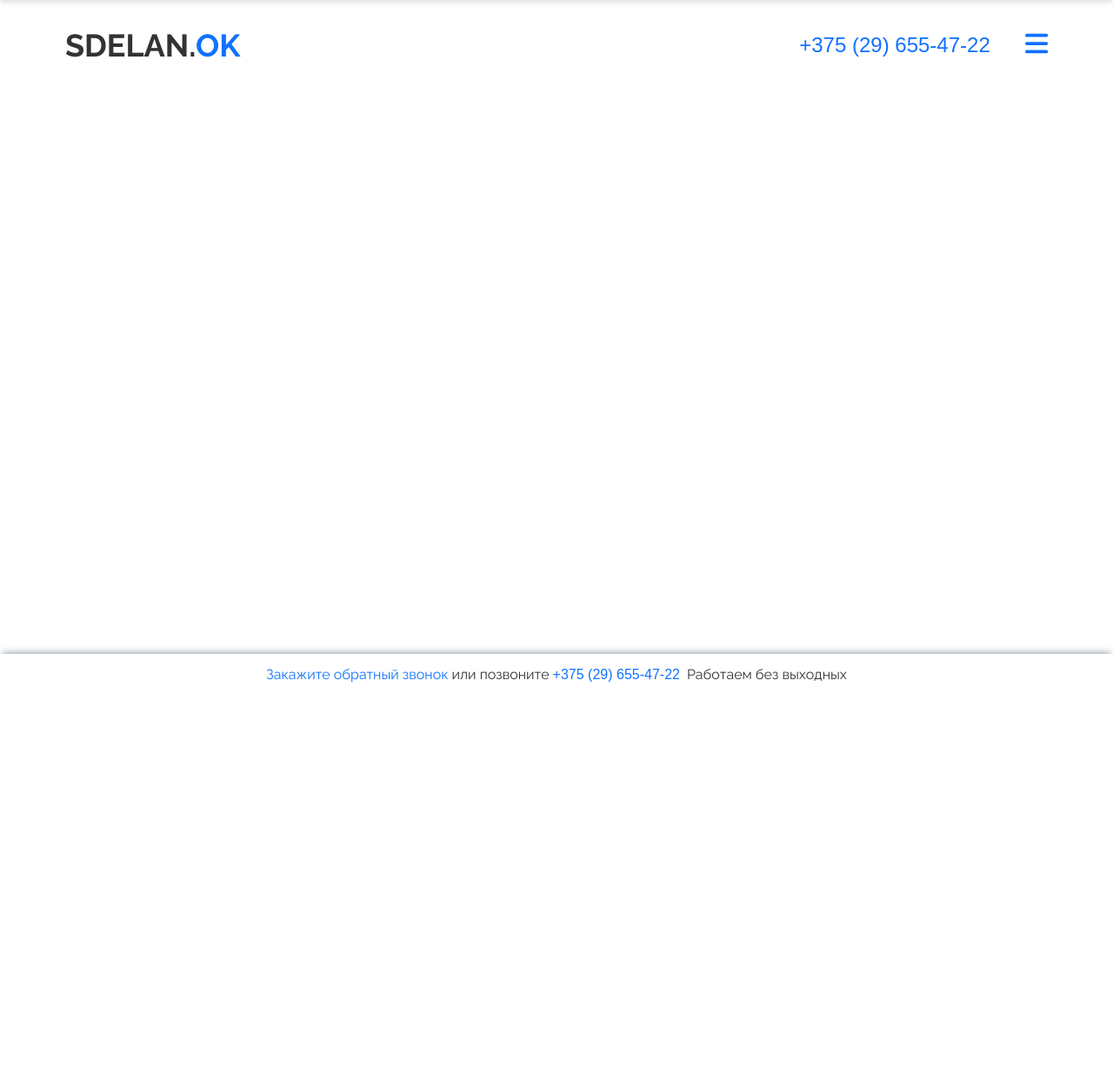
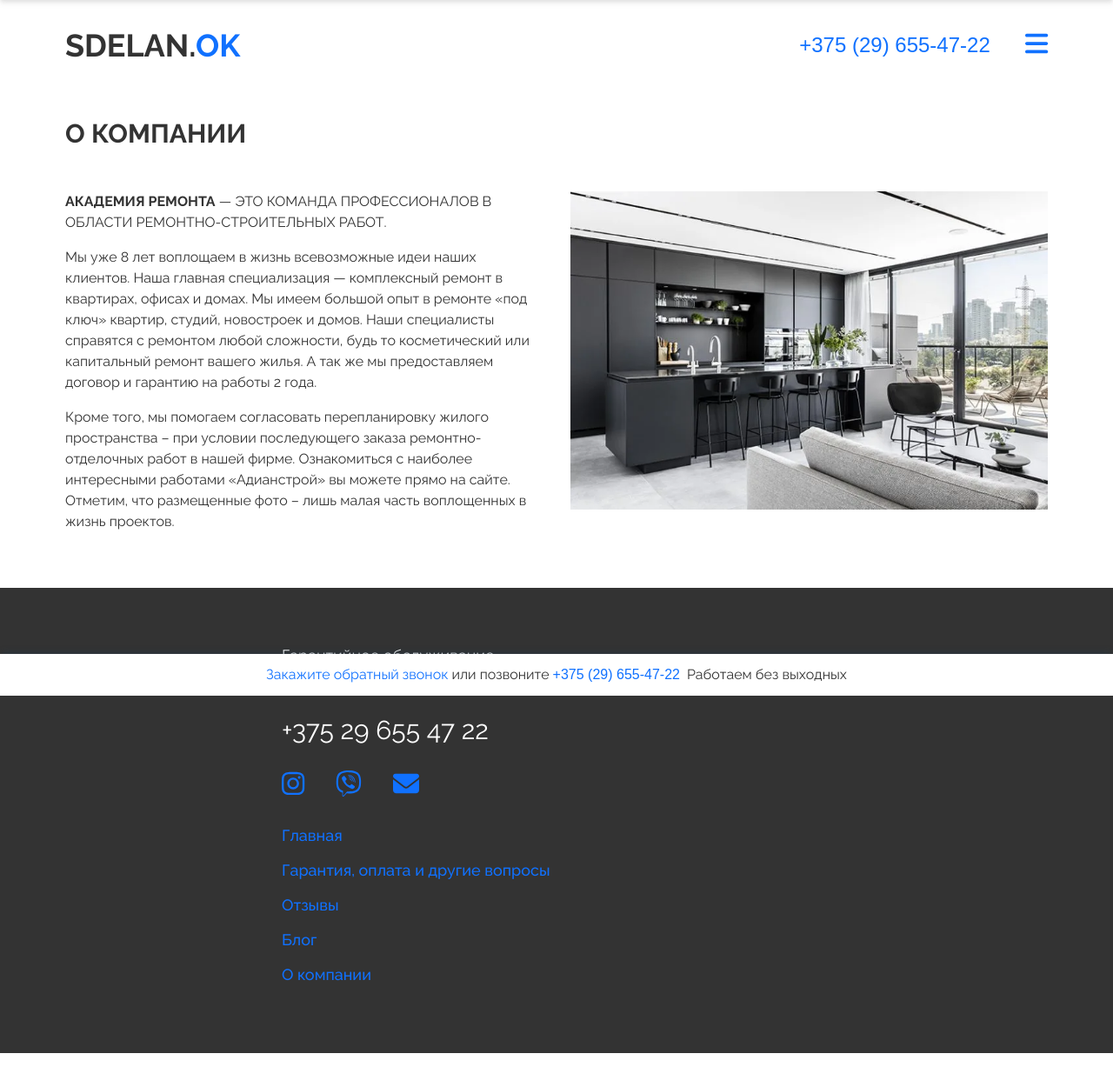
Before and after one commit to ilyagarbuz/sdelanok, a Vue app: page /about in a window 1280 px wide. Shown: the top 1250 px of the page at 87% size. Before the commit the page ends 800 px from the top, so only its background shows below. Built offline with nearby package versions, Linux system fonts and the light colour scheme; what maska, vue-sweetalert2 would draw is missing.

Commit message:
Fix bugs

```diff
--- a/src/App.vue
+++ b/src/App.vue
@@ -3,8 +3,9 @@
     <BaseHeader />
     <!-- Main -->
     <main>
-      <router-view @eventModal="openModal" @eventGallery="openGallery" />
+      <router-view @eventModal="openModal" @onEventGallery="openGallery" />
     </main>
+    <BaseFooter />
     <ContactBar @eventModal="openModal" />
     <BaseModal :open="isOpenModal" @close="isOpenModal = !isOpenModal">
       <ModalContent :title="modalData.title" :text="modalData.text" />
@@ -54,6 +55,7 @@
 
 <script setup>
 import BaseHeader from "@/components/header/BaseHeader.vue";
+import BaseFooter from "@/components/footer/BaseFooter.vue";
 import ContactBar from "@/components/elements/ContactBar.vue";
 import BaseModal from "@/components/elements/modal/BaseModal.vue";
 import ModalContent from "@/components/elements/modal/ModalContent.vue";
--- a/src/components/elements/NavigationList.vue
+++ b/src/components/elements/NavigationList.vue
@@ -3,8 +3,11 @@
   <nav class="mb-12">
     <ul class="flex flex-col gap-3">
       <li>
-        <a href="#" class="text-lg text-at-blue font-medium hover:opacity-70"
-          >Главная</a
+        <router-link
+          :to="{ name: 'home' }"
+          href="#"
+          class="text-lg text-at-blue font-medium hover:opacity-70"
+          >Главная</router-link
         >
       </li>
       <li>
@@ -23,8 +26,11 @@
         >
       </li>
       <li>
-        <a href="#" class="text-lg text-at-blue font-medium hover:opacity-70"
-          >О компании</a
+        <router-link
+          :to="{ name: 'about' }"
+          href="#"
+          class="text-lg text-at-blue font-medium hover:opacity-70"
+          >О компании</router-link
         >
       </li>
     </ul>
--- a/src/components/footer/BaseFooter.vue
+++ b/src/components/footer/BaseFooter.vue
@@ -0,0 +1,36 @@
+<template>
+  <!-- Footer -->
+  <footer>
+    <!-- Footer container -->
+    <div class="container pt-16 pb-7 md:max-w-2xl">
+      <p class="mb-7">
+        Гарантийное обслуживание
+        <a class="text-at-blue block" href="mailto:example@example.com"
+          >example@example.com</a
+        >
+      </p>
+      <p class="mb-7">
+        <a class="text-3xl" href="tel:+375296554722">+375 29 655 47 22</a>
+      </p>
+      <SocialList class="mb-7" />
+      <NavigationList />
+    </div>
+  </footer>
+</template>
+
+<script>
+import SocialList from "@/components/elements/SocialList.vue";
+import NavigationList from "@/components/elements/NavigationList.vue";
+
+export default {
+  components: { SocialList, NavigationList },
+};
+</script>
+
+<style lang="scss">
+footer {
+  font-size: 18px;
+  color: white;
+  background-color: #333;
+}
+</style>
--- a/src/components/header/BaseHeader.vue
+++ b/src/components/header/BaseHeader.vue
@@ -60,6 +60,13 @@
 <script setup>
 import NavigationList from "@/components/elements/NavigationList.vue";
 import SocialList from "@/components/elements/SocialList.vue";
-import { ref } from "vue";
+import { ref, watch } from "vue";
+import { useRoute } from "vue-router";
+
+const route = useRoute();
 const isHideMenu = ref(true);
+
+watch(route, () => {
+  isHideMenu.value = true;
+});
 </script>
--- a/src/components/hero/HeroSection.vue
+++ b/src/components/hero/HeroSection.vue
@@ -46,6 +46,7 @@
 import HeroBackground from "@/components/hero/HeroBackcround.vue";
 
 export default {
+  emits: ["eventModal"],
   components: {
     HeroBackground,
   },
--- a/src/components/portfolio/PortfolioList.vue
+++ b/src/components/portfolio/PortfolioList.vue
@@ -38,6 +38,7 @@ import { Carousel, Slide, Pagination, Navigation } from "vue3-carousel";
 import { apartments } from "@/assets/data/portfolioData";
 
 export default {
+  emits: ["onEventGallery"],
   components: { Carousel, Slide, Pagination, Navigation },
   data() {
     return {
@@ -46,7 +47,7 @@ export default {
   },
   methods: {
     eventGallery(images) {
-      this.$emit("eventGallery", images);
+      this.$emit("onEventGallery", images);
     },
   },
 };
--- a/src/components/portfolio/PortfolioSection.vue
+++ b/src/components/portfolio/PortfolioSection.vue
@@ -13,7 +13,7 @@
         Посмотрите, как выглядят готовые ремонты
       </p>
 
-      <PortfolioList @eventGallery="eventGallery" />
+      <PortfolioList @onEventGallery="eventGallery" />
     </div>
   </section>
 </template>
@@ -22,10 +22,11 @@
 import PortfolioList from "@/components/portfolio/PortfolioList.vue";
 
 export default {
+  emits: ["onEventGallery"],
   components: { PortfolioList },
   methods: {
     eventGallery(images) {
-      this.$emit("eventGallery", images);
+      this.$emit("onEventGallery", images);
     },
   },
 };
--- a/src/router/index.js
+++ b/src/router/index.js
@@ -1,11 +1,17 @@
 import { createRouter, createWebHistory } from "vue-router";
 import HomeView from "@/views/HomeView.vue";
+import AboutView from "@/views/AboutView.vue";
 
 const routes = [
   {
     path: "/",
     name: "home",
     component: HomeView,
+  },
+  {
+    path: "/about",
+    name: "about",
+    component: AboutView,
   },
 ];
 
--- /dev/null
+++ b/src/views/AboutView.vue
@@ -0,0 +1,41 @@
+<template>
+  <!-- About section -->
+  <section>
+    <!-- About container -->
+    <div class="container py-16">
+      <!-- About heading -->
+      <p class="section-heading--left">О КОМПАНИИ</p>
+      <!-- About content -->
+      <div class="grid grid-cols-1 lg:grid-cols-2 justify-items-center gap-8">
+        <div>
+          <p class="mb-4">
+            <strong>АКАДЕМИЯ РЕМОНТА</strong> — ЭТО КОМАНДА ПРОФЕССИОНАЛОВ В
+            ОБЛАСТИ РЕМОНТНО-СТРОИТЕЛЬНЫХ РАБОТ.
+          </p>
+          <p class="mb-4">
+            Мы уже 8 лет воплощаем в жизнь всевозможные идеи наших клиентов.
+            Наша главная специализация — комплексный ремонт в квартирах, офисах
+            и домах. Мы имеем большой опыт в ремонте «под ключ» квартир, студий,
+            новостроек и домов. Наши специалисты справятся с ремонтом любой
+            сложности, будь то косметический или капитальный ремонт вашего
+            жилья. А так же мы предоставляем договор и гарантию на работы 2
+            года.
+          </p>
+          <p>
+            Кроме того, мы помогаем согласовать перепланировку жилого
+            пространства – при условии последующего заказа ремонтно-отделочных
+            работ в нашей фирме. Ознакомиться с наиболее интересными работами
+            «Адианстрой» вы можете прямо на сайте. Отметим, что размещенные фото
+            – лишь малая часть воплощенных в жизнь проектов.
+          </p>
+        </div>
+        <figure>
+          <img
+            :src="require(`@/assets/img/about/about_1.webp`)"
+            alt="Квартира"
+          />
+        </figure>
+      </div>
+    </div>
+  </section>
+</template>
--- a/src/views/HomeView.vue
+++ b/src/views/HomeView.vue
@@ -1,6 +1,6 @@
 <template>
   <HeroSection @eventModal="eventModal" />
-  <PortfolioSection @eventGallery="eventGallery" />
+  <PortfolioSection @onEventGallery="eventGallery" />
   <BenefitsSection />
   <ContentSection />
   <QualitySection />
@@ -20,6 +20,7 @@ import FormSection from "@/components/form/FormSection.vue";
 import QuestionsSection from "@/components/questions/QuestionsSection.vue";
 
 export default {
+  emits: ["eventModal", "onEventGallery"],
   components: {
     HeroSection,
     PortfolioSection,
@@ -34,7 +35,7 @@ export default {
       this.$emit("eventModal", data);
     },
     eventGallery(images) {
-      this.$emit("eventGallery", images);
+      this.$emit("onEventGallery", images);
     },
   },
 };
```
Also changed, not shown: src/assets/img/about/C-Apartment-by-Maya-Sheinberger-Interior-Design-7-730x487.jpg (added), src/assets/img/about/about_1.webp (added).
